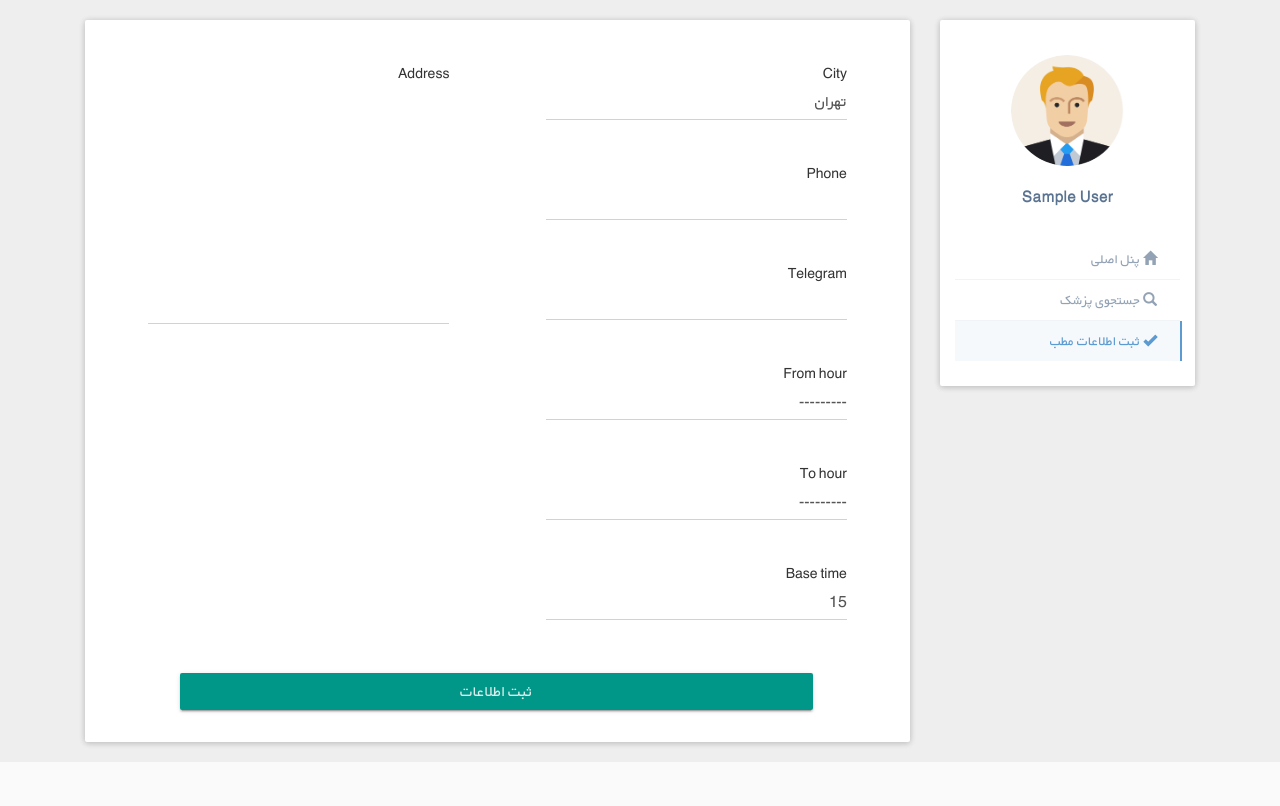
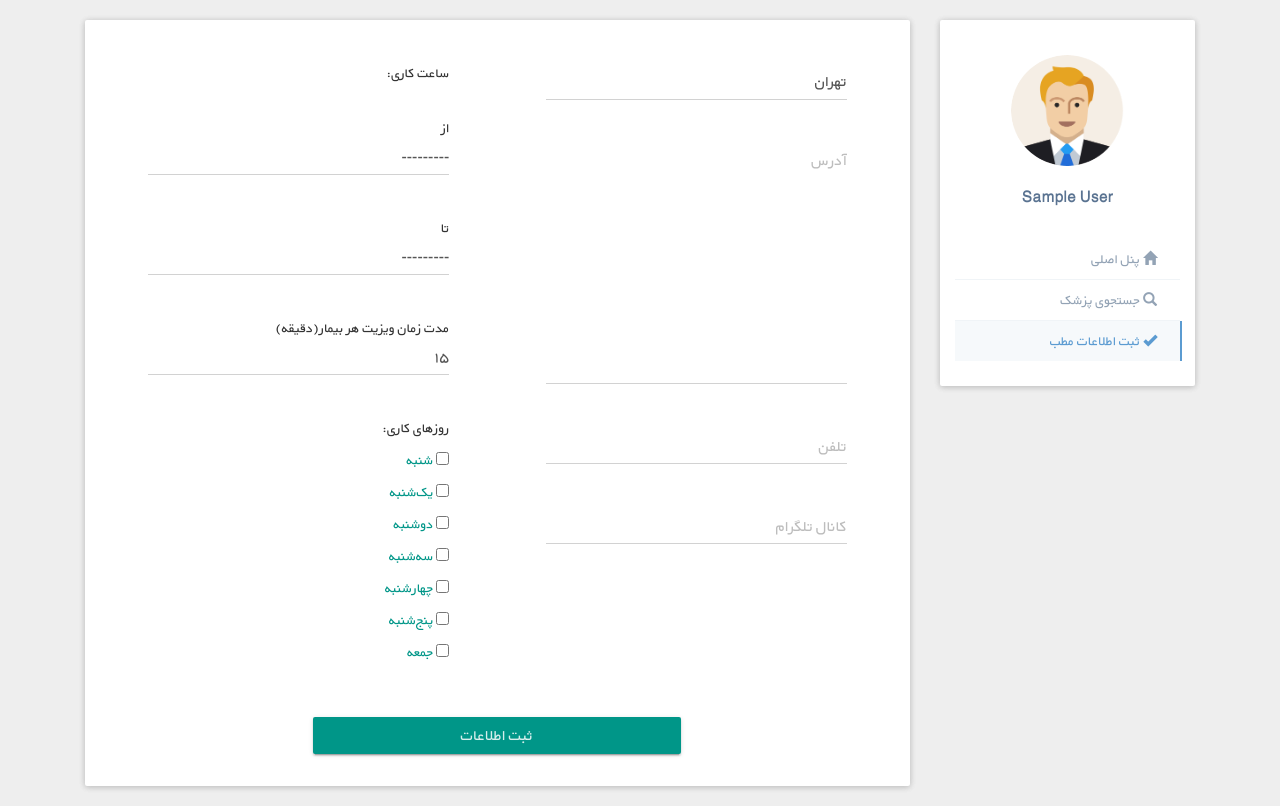
Before and after one commit to hosseinvand/Clinic, a Django app: page /panel/clinic/ in a window 1280 px wide. Shown: the part 60-866 px from the top of the page. Before the commit the page ends 809 px from the top, so only its background shows below. Run offline with Django 3.2, Linux system fonts and the light colour scheme; the visitor is signed in with stand-in values (Sample User, id 1); parts of the project's set-up code (start-up, migrations or seed data) failed here and were passed over; some libraries are stand-ins or nearby versions.

Commit message:
afzudane matab behtar shod-saat kari- ruzhaye kari

```diff
--- a/reservation/forms.py
+++ b/reservation/forms.py
@@ -85,6 +85,15 @@ class DoctorRegisterForm(ModelForm):
 
 
 class ClinicForm(ModelForm):
+    WEEK_DAYS = (('sat', 'شنبه'),
+              ('sun', 'یک‌شنبه'),
+              ('mon', 'دوشنبه'),
+              ('tue', 'سه‌شنبه'),
+              ('wed', 'چهارشنبه'),
+              ('thu', 'پنج‌شنبه'),
+              ('fri','جمعه'))
+    days = forms.MultipleChoiceField(choices=WEEK_DAYS, widget=forms.CheckboxSelectMultiple())
+
     class Meta:
         model = Office
         fields = '__all__'
--- a/reservation/models.py
+++ b/reservation/models.py
@@ -69,11 +69,11 @@ WEEK_DAYS = (('sat', 'شنبه'),
               ('thu', 'پنج‌شنبه'),
               ('fri','جمعه'))
 
-BASE_TIMES = ((10,'10'),
-              (15,'15'),
-              (20,'20'),
-              (30,'30'),
-              (60,'60'))
+BASE_TIMES = ((10, '۱۰'),
+              (15, '۱۵'),
+              (20, '۲۰'),
+              (30, '۳۰'),
+              (60, '۶۰'))
 
 HOURS = [(i, i) for i in range(24)]
 
@@ -87,7 +87,7 @@ class Office(models.Model):
     city = models.CharField(max_length=30,choices=CITY_NAMES, default='تهران')
     address = models.TextField()
     phone = models.IntegerField()
-    telegram = models.CharField(max_length=30)
+    telegram = models.CharField(max_length=30,null=True)
     from_hour = models.IntegerField(choices=HOURS,null=True)   #TODO: RangeIntegerField create
     to_hour = models.IntegerField(choices=HOURS,null=True)
     base_time = models.IntegerField(choices=BASE_TIMES, default=15)
--- a/reservation/templates/clinic_form.html
+++ b/reservation/templates/clinic_form.html
@@ -9,22 +9,65 @@
             {% endfor %}
             <div class="col-md-6">
                 <fieldset>
-                    {% for field in form %}
-                        {% if field.label != "Address" %}
-                        <div class="form-group">
-                            <div class="col-xs-10 col-xs-offset-1">
-                            {{ field.label}}{{ field | attr:"required:required" | add_class:"form-control"}}
-                            </div>
+                    <div class="form-group">
+                        <div class="col-xs-10 col-xs-offset-1">
+                            {{ form.city | attr:"placeholder:شهر"| attr:"required:required" | add_class:"form-control"}}
                         </div>
-                        {% endif %}
-                    {% endfor %}
+                    </div>
+                    <div class="form-group">
+                        <div class="col-xs-10 col-xs-offset-1">
+                            {{ form.address | attr:"placeholder:آدرس" | attr:"required:required"| add_class:"form-control"}}
+                        </div>
+                    </div>
+                    <div class="form-group">
+                        <div class="col-xs-10 col-xs-offset-1">
+                            {{ form.phone | attr:"placeholder:تلفن" | attr:"required:required" | add_class:"form-control"}}
+                        </div>
+                    </div>
+                    <div class="form-group">
+                        <div class="col-xs-10 col-xs-offset-1">
+                            {{ form.telegram | attr:"placeholder:کانال تلگرام" | add_class:"form-control"}}
+                        </div>
+                    </div>
                 </fieldset>
             </div>
             <div class="col-md-6">
                 <fieldset>
+
                     <div class="form-group">
                         <div class="col-xs-10 col-xs-offset-1">
-                            {{form.address.label}}{{ form.address | attr:"placeholder:" | attr:"required:required" | add_class:"form-control"}}
+                            ساعت کاری:
+                        </div>
+                    </div>
+                    <div class="form-group">
+                        <div class="col-xs-10 col-xs-offset-1">
+                            از
+                            {{ form.from_hour | attr:"placeholder:از" | attr:"required:required" | add_class:"form-control"}}
+                        </div>
+                    </div>
+                    <div class="form-group">
+                        <div class="col-xs-10 col-xs-offset-1">
+                            تا
+                            {{ form.to_hour | attr:"placeholder:تا" | add_class:"form-control"}}
+                        </div>
+                    </div>
+                    <div class="form-group">
+                        <div class="col-xs-10 col-xs-offset-1">
+                            مدت زمان ویزیت هر بیمار(دقیقه)
+                            {{ form.base_time | attr:"placeholder:مدت زمان ویزیت هر بیمار(دقیقه)" | add_class:"form-control"}}
+                        </div>
+                    </div>
+                    <div class="form-group">
+                        <div class="col-xs-10 col-xs-offset-1">
+                        <p>
+روزهای کاری:
+                            </p>
+                            {% for checkbox in form.days %}
+                                <p class="text-primary">
+                                    {{ checkbox.tag }} {{ checkbox.choice_label }}
+                                </p>
+                            {% endfor %}
+                            {#                            {{ form.days | attr:"placeholder:روزهای کاری" | add_class:"form-control"}}#}
                         </div>
                     </div>
                 </fieldset>
@@ -32,7 +75,7 @@
             <div class="col-md-12">
                 <fieldset>
                     <div class="form-group">
-                        <div class="col-xs-10 col-xs-offset-1">
+                        <div class="col-xs-6 col-xs-offset-3">
                             <button type="submit" class="btn btn-lg btn-block btn-raised btn-primary">ثبت اطلاعات</button>
                         </div>
                     </div>
--- a/reservation/views.py
+++ b/reservation/views.py
@@ -114,7 +114,8 @@ class AddClinicView(LoginRequiredMixin, CreateView):
         response = super(AddClinicView, self).form_valid(form)
         office = Office.objects.filter(address=form.cleaned_data['address'], phone=form.cleaned_data['phone'])[0]
         doctor = SystemUser.objects.get(user=self.request.user).role
-        doctor.offices.add(office)   #TODO: change offices to office and fix ..
+        doctor.office = office   #TODO: save nemishe tuye secretarydoctor!!! ->handle
+        doctor.save()
         return response
 
 
```
